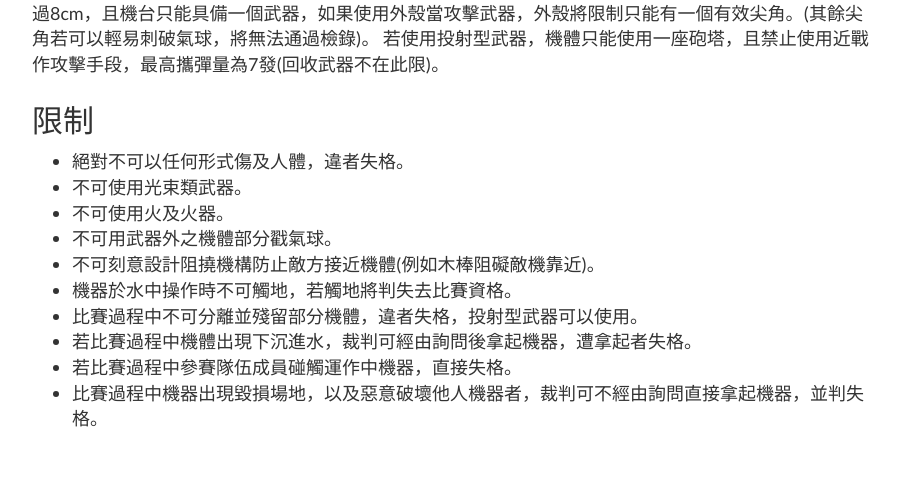
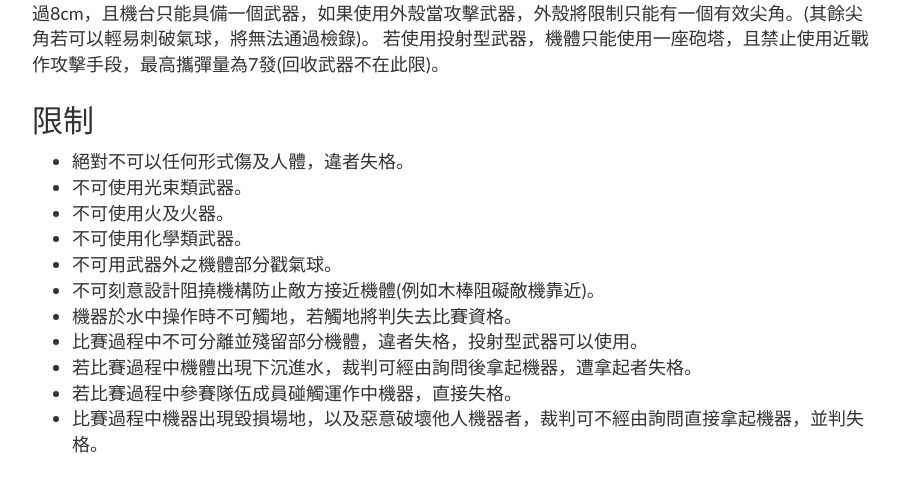
Before and after one commit to afg984/dit-robotics-site, a Django app: page /contest/ in a window 1280 px wide. Shown: the part 2914-3395 px from the top of the page, without its empty margins (38-938 px from the left). Run offline with Django 3.2, Linux system fonts and the light colour scheme; the visitor is signed in with stand-in values (Sample User, id 1); parts of the project's set-up code (start-up, migrations or seed data) failed here and were passed over; some libraries are stand-ins or nearby versions; some web fonts are replaced.

Commit message:
Update 87a.html

```diff
--- a/common/templates/87a.html
+++ b/common/templates/87a.html
@@ -88,6 +88,7 @@
 <li>絕對不可以任何形式傷及人體，違者失格。</li>
 <li>不可使用光束類武器。</li>
 <li>不可使用火及火器。</li>
+<li>不可使用化學類武器。</li>
 <li>不可用武器外之機體部分戳氣球。</li>
 <li>不可刻意設計阻撓機構防止敵方接近機體(例如木棒阻礙敵機靠近)。</li>
 <li>機器於水中操作時不可觸地，若觸地將判失去比賽資格。</li>
```
